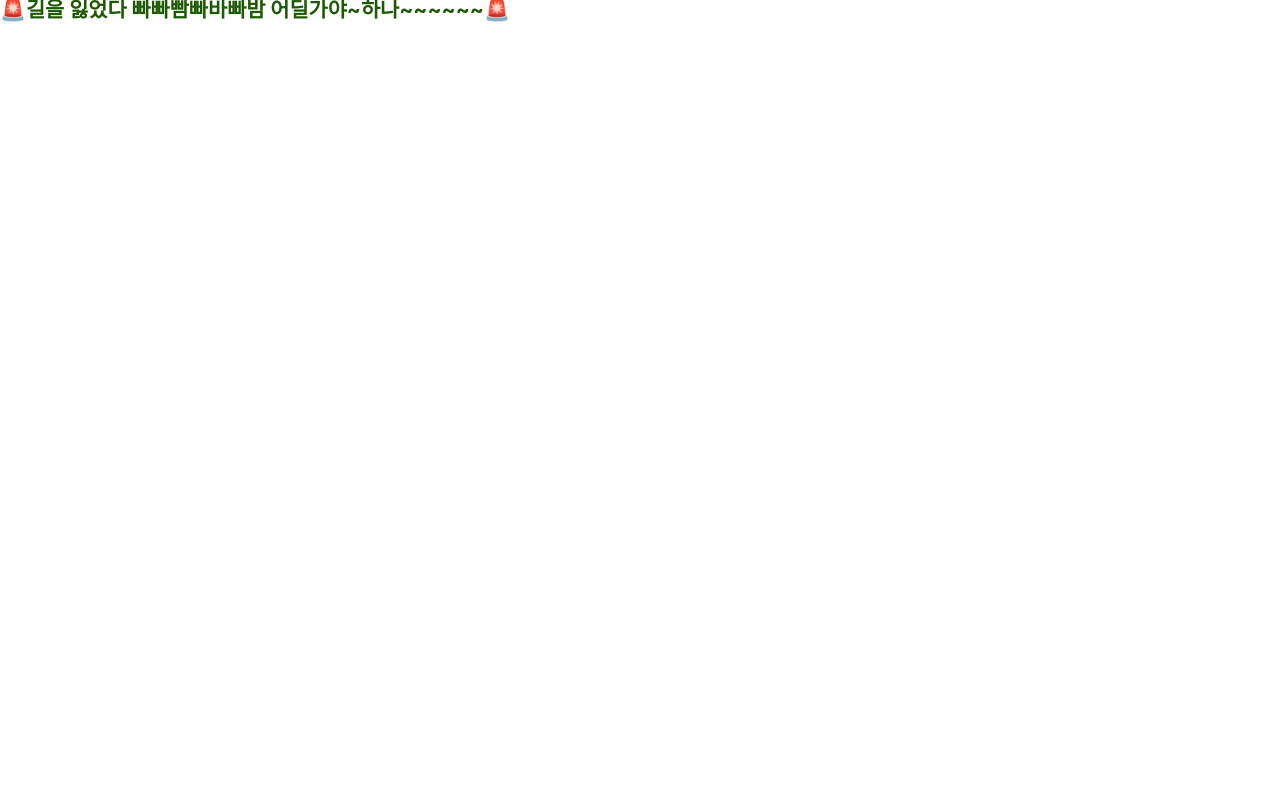
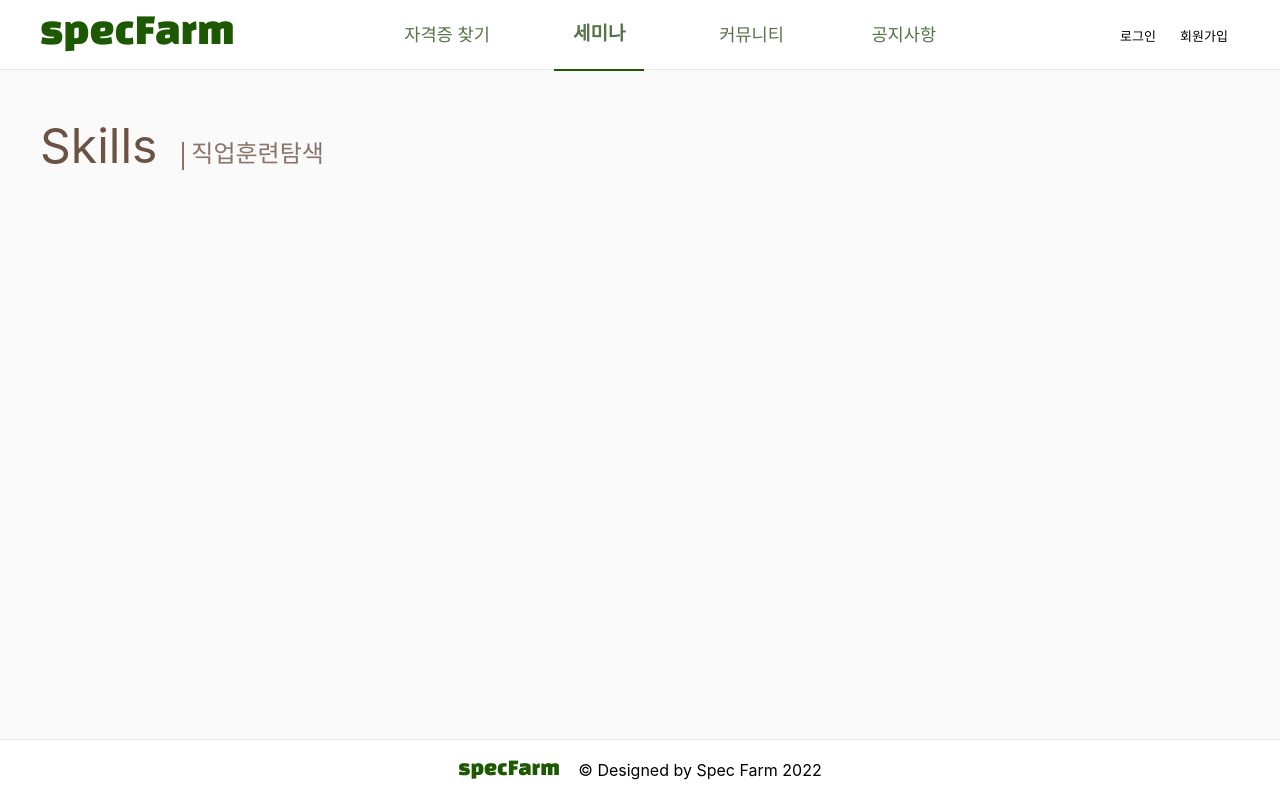
Before and after one commit to sying012/specFarm, a React (Create React App) app in the folder src/main/frontend/: page /skills/findcourse in a window 1280 px wide. Built offline with nearby package versions, Linux system fonts and the light colour scheme; a web font is replaced by a local one.

Commit message:
직업훈련탐색 시작

```diff
--- a/src/main/frontend/src/App.js
+++ b/src/main/frontend/src/App.js
@@ -8,7 +8,7 @@ import FindUser from "./pages/FindUser";
 import CertMain from "./pages/CertMain";
 import SkillsMain from "./pages/SkillsMain";
 import JobCafe from "./pages/JobCafe";
-import Hrd from "./pages/Hrd";
+import FindCourse from "./pages/FindCourse";
 import CommunityMain from "./pages/CommunityMain";
 import Study from "./pages/Study";
 import Ask from "./pages/Ask";
@@ -37,7 +37,7 @@ function App() {
 
         <Route path="/skills" element={<SkillsMain />}></Route>
         <Route path="/skills/jobcafe/*" element={<JobCafe />}></Route>
-        <Route path="/skills/hrd/*" element={<Hrd />}></Route>
+        <Route path="/skills/findcourse/*" element={<FindCourse />}></Route>
 
         <Route path="/community" element={<CommunityMain />}></Route>
         <Route path="/community/study/*" element={<Study />}></Route>
--- a/src/main/frontend/src/layouts/Header.js
+++ b/src/main/frontend/src/layouts/Header.js
@@ -47,7 +47,7 @@ const Header = () => {
             </NavLink>
           </div>
 
-          {/* 세미나 메뉴 */}
+          {/* 스킬즈 메뉴 */}
           <div
             // style={{ marginLeft: "10px" }}
             onMouseOver={() => {
@@ -62,7 +62,7 @@ const Header = () => {
               style={({ isActive }) => ({
                 // borderBottom: isActive ? "2px solid black" : "",
               })}
-              to="/seminar"
+              to="/skills"
             >
               세미나
             </NavLink>
--- /dev/null
+++ b/src/main/frontend/src/pages/FindCourse.js
@@ -0,0 +1,30 @@
+import React from "react";
+import styles from "../styles/findcourse/findcourse.module.css";
+
+const FindCourse = () => {
+  return (
+    <div>
+      <div className="titleContainer">
+        <div
+          className="titlewrap"
+          onClick={() => {
+            window.location = "/skills";
+          }}
+        >
+          Skills
+        </div>
+        <div
+          className="subtitlewrap"
+          onClick={() => {
+            window.location = "/skills/findcourse";
+          }}
+        >
+          직업훈련탐색
+        </div>
+      </div>
+      <div className></div>
+    </div>
+  );
+};
+
+export default FindCourse;
--- a/src/main/frontend/src/pages/Hrd.js
+++ /dev/null
@@ -1,7 +0,0 @@
-import React from "react";
-
-const Hrd = () => {
-  return <div></div>;
-};
-
-export default Hrd;
```
Also changed, not shown: src/main/frontend/src/styles/findcourse/findcourse.module.css (added).
